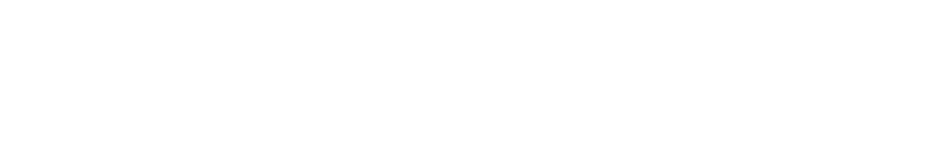
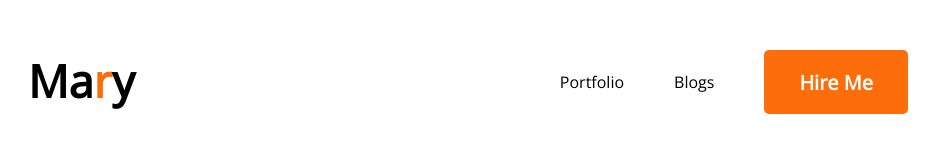
Before and after one commit to ARsayembhuiyan/Developer-portfolio, a plain HTML site: page index.html in a window 1280 px wide. Shown: the whole page, without its empty margins (172-1111 px from the left). Drawn offline with nearby package versions, Linux system fonts and the light colour scheme.

Commit message:
added head

```diff
--- a/index.html
+++ b/index.html
@@ -5,8 +5,27 @@
     <meta name="viewport" content="width=device-width, initial-scale=1.0">
     <title>Developer portfolio</title>
     <link rel="stylesheet" href="style/portfoli.css">
+    <link rel="preconnect" href="https://fonts.googleapis.com">
+<link rel="preconnect" href="https://fonts.gstatic.com" crossorigin>
+<link href="https://fonts.googleapis.com/css2?family=Open+Sans&display=swap" rel="stylesheet">
 </head>
 <body>
+  <header>
+      <nav>
+        <h2 class="nav-title"> Ma<samp class="primary">r</samp>y</h2>
+        <ul>
+            <li>Portfolio</li>
+            <li>Blogs</li>
+            <li><button class="btn-primary"> Hire Me</button></li>
+        </ul>
+      </nav>
 
+  </header>
+  <main>
+
+  </main>
+  <footer>
+
+  </footer>
 </body>
 </html>
--- a/style/portfoli.css
+++ b/style/portfoli.css
@@ -0,0 +1,37 @@
+* {
+  font-family: "Open Sans", sans-serif;
+  margin: 0;
+}
+
+nav {
+  display: flex;
+  justify-content: space-between;
+  margin: 50px 200px;
+}
+.nav-title {
+  font-size: 45px;
+  font-weight: 800;
+}
+nav li {
+  list-style: none;
+  margin-left: 50px;
+}
+nav ul {
+  display: flex;
+  align-items: center;
+}
+
+.primary {
+  color: #fd6e0a;
+}
+
+.btn-primary {
+  color: #ffffff;
+  font-weight: 700;
+  font-size: 20px;
+  border: 0;
+  padding: 18px 35px;
+  height: 64px;
+  border-radius: 5px;
+  background: #fd6e0a;
+}
```
